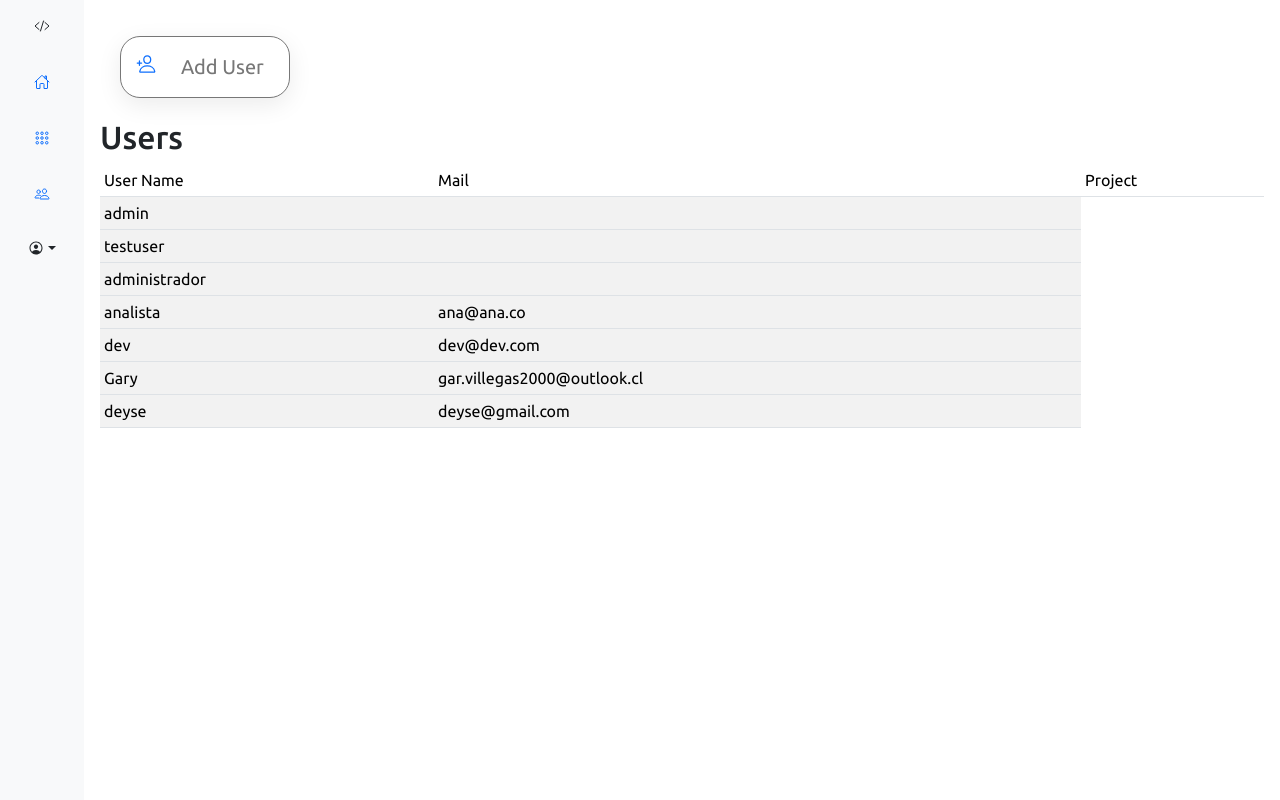
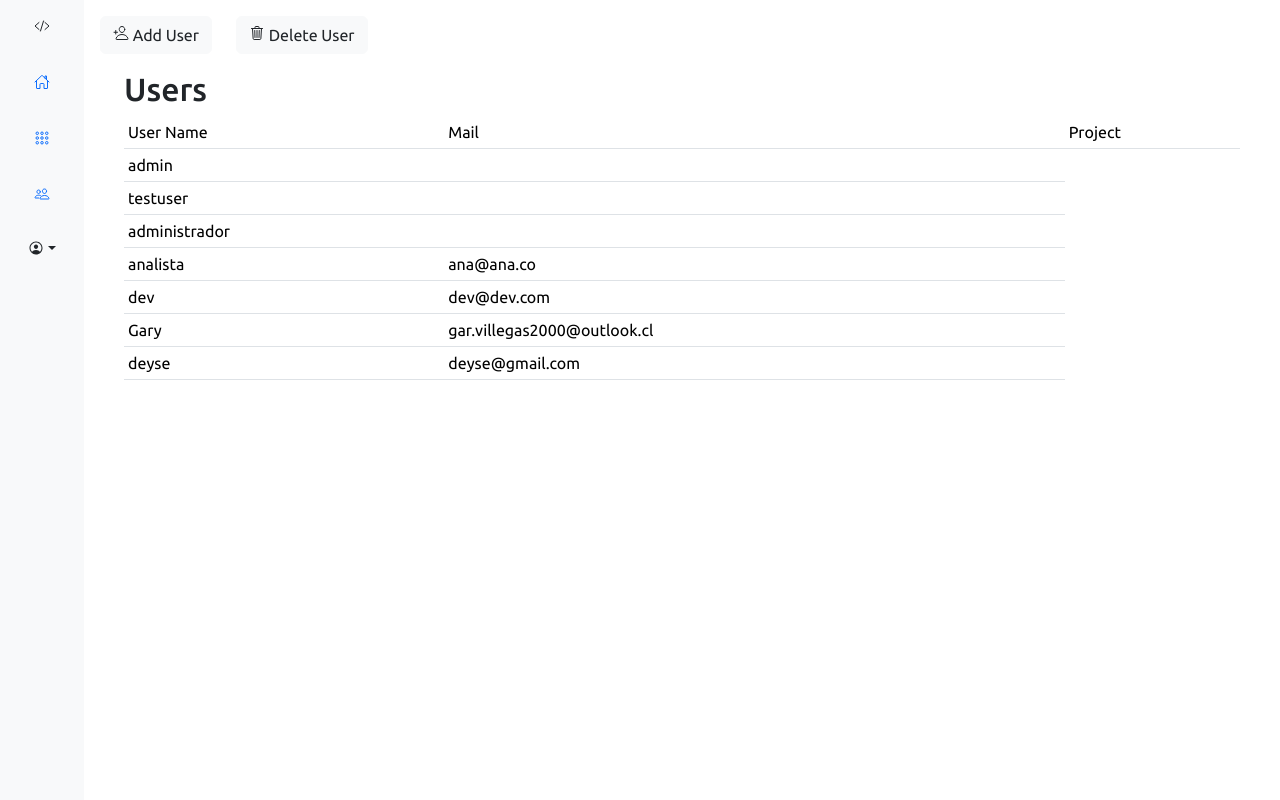
Before and after one commit to GaryVillegas/QAtest, a Django app: page /users in a window 1280 px wide. Run offline with Django 5.2, Linux system fonts and the light colour scheme; data comes from the database, SQL or seed files in the repository; both versions use the stored data as it was after the commit.

Commit message:
Migramos correctamente a Bootstrap login & create user

```diff
--- a/qatest/core/static/css/adduser.css
+++ b/qatest/core/static/css/adduser.css
@@ -17,73 +17,6 @@ body {
   overflow-x: hidden;
 }
 
-.option {
-  position: relative;
-  width: 100%;
-  padding: 20px;
+a {
+  text-decoration: none;
 }
-
-.option a {
-  text-decoration: none;
-  background: var(--WHITE);
-}
-
-.option .optionadd {
-  position: relative;
-  background: var(--WHITE);
-  width: 170px;
-  padding: 15px;
-  border-radius: 20px;
-  display: flex;
-  border: 1px solid var(--GREY);
-  box-shadow: 0 7px 25px rgba(0, 0, 0, 0.08);
-}
-
-.option .optionadd .iconoption {
-  position: relative;
-  font-size: 20px;
-}
-
-.option .optionadd .optionname {
-  color: var(--GREY);
-  font-size: 20px;
-  margin-left: 25px;
-}
-
-.option .optionadd:hover {
-  background: var(--PRIMARY);
-}
-
-.option .optionadd:hover .iconoption,
-.option .optionadd:hover .optionname {
-  color: var(--WHITE);
-}
-
-.adduser {
-  position: relative;
-}
-
-.users {
-  position: relative;
-  width: 300px;
-  padding: 20px;
-  display: grid;
-  grid-template-columns: 2fr 1fr;
-  grid-gap: 10px;
-  margin-top: 5px;
-}
-
-.users .recentusers {
-  position: relative;
-  display: grid;
-  min-height: 200px;
-  background: var(--WHITE);
-  padding: 20px;
-  box-shadow: 0 7px 25px rgba(0, 0, 0, 0.08);
-  border-radius: 20px;
-}
-
-.users .userHeader {
-  display: flex;
-  justify-content: space-between;
-}
--- a/qatest/core/templates/core/admin/admin.html
+++ b/qatest/core/templates/core/admin/admin.html
@@ -74,7 +74,7 @@
           </div>
           <div class="dropdown">
             <a
-              href="#"
+              href=""
               class="d-flex align-items-center justify-content-center p-3 link-dark text-decoration-none dropdown-toggle"
               id="dropdownUser3"
               data-bs-toggle="dropdown"
--- a/qatest/core/templates/core/admin/users.html
+++ b/qatest/core/templates/core/admin/users.html
@@ -96,21 +96,34 @@
 
         <div class="col-sm p-3 min-vh-100">
           <!-- content -->
-          <div class="option">
-            <a href="{% url 'adduser' %}">
-              <div class="optionadd">
-                <div class="iconoption">
+
+          <div class="row">
+            <div class="col-sm-auto">
+              <button class="btn btn-light text-decoration-none">
+                <a
+                  href="{% url 'adduser' %}"
+                  class="text-decoration-none text-dark"
+                >
                   <ion-icon name="person-add-outline"></ion-icon>
+                  <span>Add User</span>
+                </a>
+              </button>
             </div>
-                <div class="optionname">Add User</div>
+            <div class="col-sm-auto">
+              <button class="btn btn-light text-decoration-none">
+                <a href="#" class="text-decoration-none text-dark">
+                  <ion-icon name="trash-outline"></ion-icon>
+                  <span>Delete User</span>
+                </a>
+              </button>
             </div>
-            </a>
           </div>
 
+          <div class="container my-3">
             <h2>Users</h2>
             <div class="table-responsive">
               {% block content %}
-            <table class="table table-striped table-sm">
+              <table class="table table-hover table-sm">
                 <thead>
                   <tr>
                     <td>User Name</td>
@@ -128,6 +141,7 @@
                 {% endfor %}
               </table>
               {% endblock %}
+            </div>
           </div>
         </div>
       </div>
--- a/qatest/core/views.py
+++ b/qatest/core/views.py
@@ -59,6 +59,8 @@ def adduser(request):
             except Group.DoesNotExist:
                 mgs = "ERROR"
 
+            return redirect('users')
+
     context={
         'usercreate': form
     }
```
Also changed, not shown: qatest/core/static/css/login.css (+0 -49 lines), qatest/core/templates/registration/adduser.html (+17 -1 lines), qatest/core/templates/registration/login.html (+46 -5 lines), qatest/db.sqlite3. Lines whose indentation alone changed are shown as unchanged.
